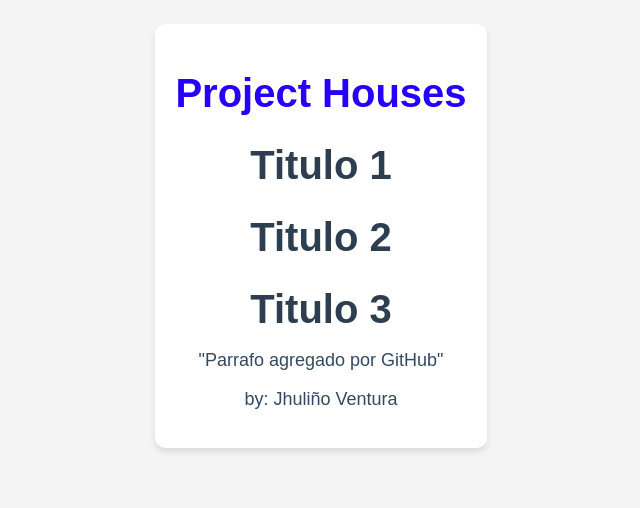
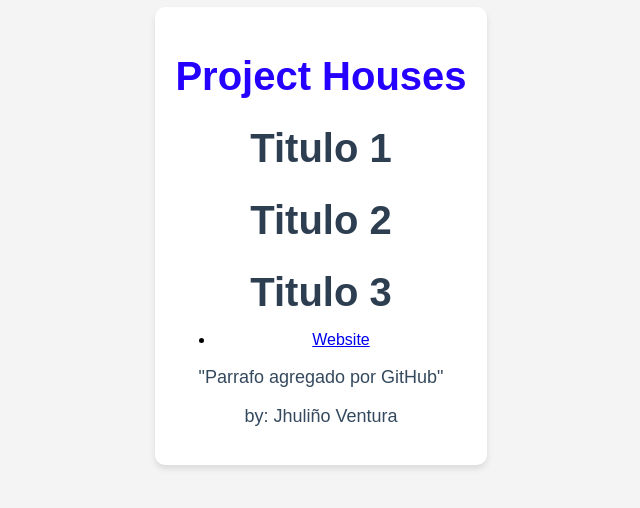
Before and after one commit to Jhuchar/HOUSES, a plain HTML site: page index.html in a window 1280 px wide. Shown: the part 164-672 px from the top of the page, without its empty margins (319-959 px from the left). Drawn offline with Linux system fonts and the light colour scheme.

Commit message:
agregando etiquetas A

```diff
--- a/index.html
+++ b/index.html
@@ -12,6 +12,9 @@
         <h1 id="title">Titulo 1</h1>
         <h1 id="title">Titulo 2</h1>
         <h1 id="title">Titulo 3</h1>
+        <ul>
+          <li><a href="https://example.com">Website</a></li>
+        </ul>
          <p>"Parrafo agregado por GitHub"</p>
         <p>by: Jhuliño Ventura</p>
     </div>
```
